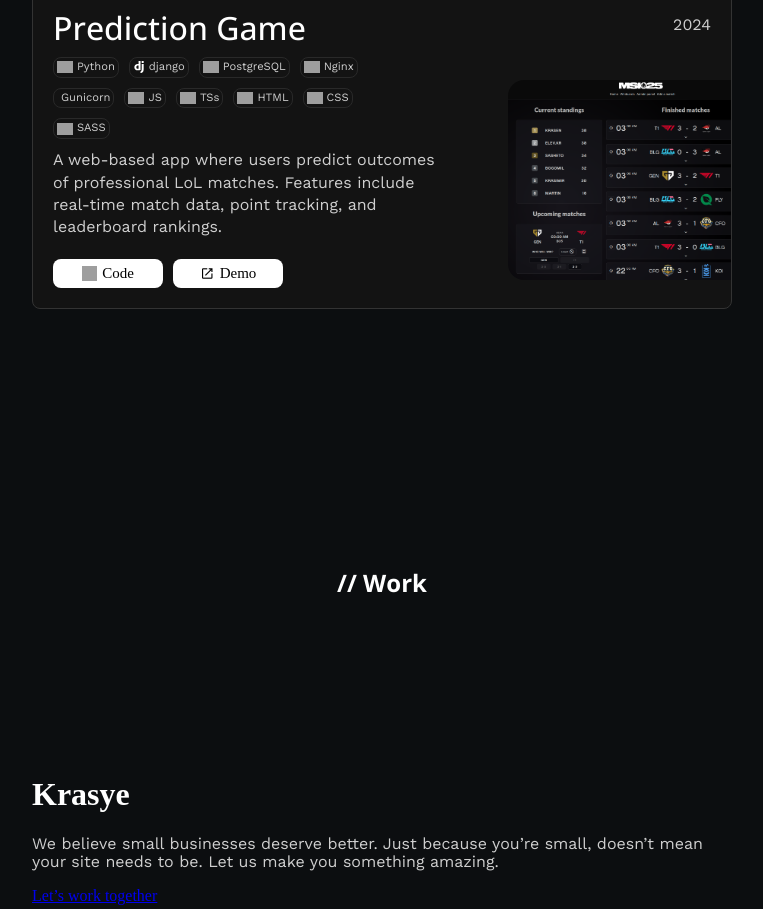
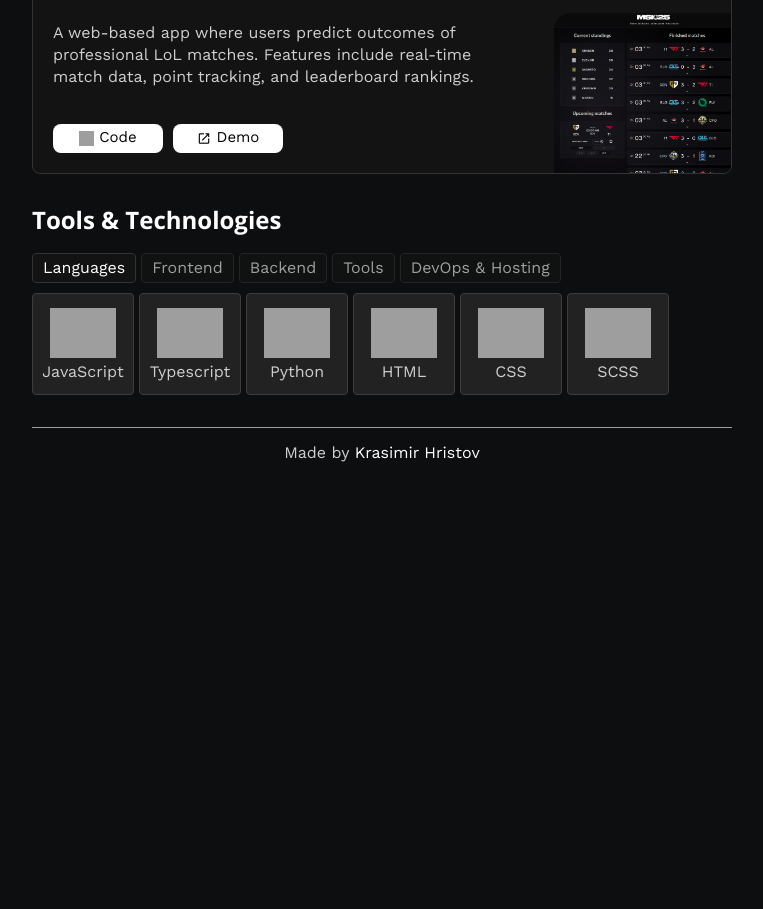
Before and after one commit to krasimir-hr/portfolio-website, a website: page index.html in a window 1280 px wide. Shown: the part 1192-2101 px from the top of the page, without its empty margins (258-1021 px from the left). After the commit the page ends 1671 px from the top, so only its background shows below. Drawn offline with nearby package versions, Linux system fonts and the light colour scheme; grey boxes are pictures that could not be loaded; some icons are missing.

Commit message:
Add mobile styles for homepage.

```diff
--- a/index.html
+++ b/index.html
@@ -28,8 +28,8 @@
                   <h2 class="name">Krasimir Hristov</h2>
                   <p>Full Stack Developer | Creating End-to-End Web Applications</p>
                   <div class="contact-btns">
-                     <a href="#"><i class="devicon-github-original"></i></a>
-                     <a href="#"><i class="devicon-linkedin-plain"></i></a>
+                     <a href="https://github.com/krasimir-hr" target="_blank"><i class="devicon-github-original"></i></a>
+                     <a href="https://www.linkedin.com/in/krasimir-hristov-7613a7279/" target="_blank"><i class="devicon-linkedin-plain"></i></a>
                      <a href="#"
                         ><span class="material-symbols-outlined" style="font-variation-settings: 'FILL' 1"> mail </span>
                      </a>
@@ -45,12 +45,13 @@
                      <button><span class="material-symbols-outlined"> bedtime </span></button>
                   </div>
                </div>
-               <img class="picture" src="images/faceshot.png" alt="">
+               <img class="picture" src="images/faceshot.png" alt="" />
             </div>
          </section>
          <main>
             <section id="about">
                <div class="container">
+                  <h2>About me</h2>
                   <p>
                      I’m a web developer with a lifelong passion for building things on the web. Ever since I first
                      started exploring how websites worked, I’ve been fascinated by the possibilities—how ideas can take
@@ -77,6 +78,7 @@
             <section id="projects">
                <div class="container">
                   <h2>Projects</h2>
+                  <div class="works">
                      <div class="work">
                         <div class="work--info">
                            <h2>Judo Center Kano</h2>
@@ -103,9 +105,9 @@
                               </ul>
                            </div>
                            <p class="description">
-                           A responsive and modern website designed for a local judo club. It features event schedules,
-                           class information and membership info. Built with user experience in mind, the site makes it
-                           easy for new members to join and stay informed.
+                              A responsive and modern website designed for a local judo club. It features event
+                              schedules, class information and membership info. Built with user experience in mind, the
+                              site makes it easy for new members to join and stay informed.
                            </p>
                            <div class="btns">
                               <a href="#">
@@ -213,173 +215,172 @@
                         <div class="website-img" id="prediction"></div>
                         <p class="year">2024</p>
                      </div>
-
-                  <!-- <div class="tech-stacks">
-                     <ul>
+                  </div>
+               </div>
+            </section>
+            <section id="technologies">
+               <div class="container">
+                  <h2>Tools & Technologies</h2>
+                  <ul class="tech-categories">
+                     <li id="languages-btn" class="active">Languages</li>
+                     <li id="frontend-btn">Frontend</li>
+                     <li id="backend-btn">Backend</li>
+                     <li id="tools-btn">Tools</li>
+                     <li id="devops-btn">DevOps & Hosting</li>
+                  </ul>
+                  <ul class="category-items active" id="languages">
                      <li>
                         <img
                            src="https://cdn.jsdelivr.net/gh/devicons/devicon@latest/icons/javascript/javascript-original.svg"
                         />
-                           <p>JavaScript</p>
+                        <span>JavaScript</span>
                      </li>
                      <li>
                         <img
                            src="https://cdn.jsdelivr.net/gh/devicons/devicon@latest/icons/typescript/typescript-original.svg"
                         />
-                           <p>Typescript</p>
+                        <span>Typescript</span>
                      </li>
                      <li>
                         <img
-                              src="https://cdn.jsdelivr.net/gh/devicons/devicon@latest/icons/react/react-original.svg"
+                           src="https://cdn.jsdelivr.net/gh/devicons/devicon@latest/icons/python/python-original.svg"
                         />
-                           <p>React</p>
+                        <span>Python</span>
                      </li>
                      <li>
-                           <img
-                              src="https://cdn.jsdelivr.net/gh/devicons/devicon@latest/icons/html5/html5-original.svg"
-                           />
-                           <p>HTML</p>
+                        <img src="https://cdn.jsdelivr.net/gh/devicons/devicon@latest/icons/html5/html5-original.svg" />
+                        <span>HTML</span>
                      </li>
                      <li>
-                           <img
-                              src="https://cdn.jsdelivr.net/gh/devicons/devicon@latest/icons/css3/css3-original.svg"
-                           />
-                           <p>CSS</p>
+                        <img src="https://cdn.jsdelivr.net/gh/devicons/devicon@latest/icons/css3/css3-original.svg" />
+                        <span>CSS</span>
                      </li>
                      <li>
-                           <img
-                              src="https://cdn.jsdelivr.net/gh/devicons/devicon@latest/icons/sass/sass-original.svg"
-                           />
-                           <p>SCSS</p>
+                        <img src="https://cdn.jsdelivr.net/gh/devicons/devicon@latest/icons/sass/sass-original.svg" />
+                        <span>SCSS</span>
+                     </li>
+                  </ul>
+                  <ul class="category-items" id="frontend">
+                     <li>
+                        <img src="https://cdn.jsdelivr.net/gh/devicons/devicon@latest/icons/react/react-original.svg" />
+                        <span>React</span>
                      </li>
                      <li>
                         <img
                            src="https://cdn.jsdelivr.net/gh/devicons/devicon@latest/icons/tailwindcss/tailwindcss-original.svg"
                         />
-                           <p>Tailwind CSS</p>
+                        <span>Tailwind</span>
+                     </li>
+                  </ul>
+                  <ul class="category-items" id="backend">
+                     <li>
+                        <svg class="django" viewBox="0 0 128 128" class="django">
+                           <path
+                              d="M59.448 0h20.93v96.88c-10.737 2.04-18.62 2.855-27.181 2.855-25.551-.001-38.87-11.551-38.87-33.705 0-21.338 14.135-35.2 36.015-35.2 3.398 0 5.98.272 9.106 1.087zm0 48.765c-2.446-.815-4.485-1.086-7.067-1.086-10.6 0-16.717 6.523-16.717 17.939 0 11.145 5.845 17.26 16.582 17.26 2.309 0 4.212-.136 7.202-.542z"
+                           ></path>
+                           <path
+                              d="M113.672 32.321V80.84c0 16.717-1.224 24.735-4.893 31.666-3.398 6.661-7.883 10.873-17.124 15.494l-19.435-9.241c9.242-4.35 13.726-8.153 16.58-14 2.99-5.979 3.943-12.91 3.943-31.122V32.321zM92.742.111h20.93v21.474h-20.93z"
+                           ></path>
+                        </svg>
+                        <span>Django</span>
+                     </li>
+                     <li>
+                        <img
+                           src="https://cdn.jsdelivr.net/gh/devicons/devicon@latest/icons/djangorest/djangorest-original.svg"
+                        />
+                        <span>Django REST</span>
+                     </li>
+                     <li>
+                        <img
+                           src="https://cdn.jsdelivr.net/gh/devicons/devicon@latest/icons/express/express-original.svg"
+                        />
+                        <span>Express.js</span>
+                     </li>
+                     <li>
+                        <img
+                           src="https://cdn.jsdelivr.net/gh/devicons/devicon@latest/icons/nodejs/nodejs-original.svg"
+                        />
+                        <span>Node.js</span>
+                     </li>
+                     <li>
+                        <img
+                           src="https://cdn.jsdelivr.net/gh/devicons/devicon@latest/icons/postgresql/postgresql-original.svg"
+                        />
+                        <span>PostgreSQL</span>
+                     </li>
+                  </ul>
+                  <ul class="category-items" id="tools">
+                     <li>
+                        <img src="https://cdn.jsdelivr.net/gh/devicons/devicon@latest/icons/git/git-original.svg" />
+                        <span>Git</span>
+                     </li>
+                     <li>
+                        <img
+                           src="https://cdn.jsdelivr.net/gh/devicons/devicon@latest/icons/npm/npm-original-wordmark.svg"
+                        />
+                        <span>npm</span>
+                     </li>
+                     <li>
+                        <img
+                           src="https://cdn.jsdelivr.net/gh/devicons/devicon@latest/icons/postman/postman-original.svg"
+                        />
+                        <span>Postman</span>
                      </li>
                      <li>
                         <img
                            src="https://cdn.jsdelivr.net/gh/devicons/devicon@latest/icons/webpack/webpack-original.svg"
                         />
-                           <p>Webpack</p>
+                        <span>Webpack</span>
                      </li>
                      <li>
-                           <img
-                              src="https://cdn.jsdelivr.net/gh/devicons/devicon@latest/icons/vite/vite-original.svg"
-                           />
-                           <p>Vite</p>
+                        <img src="https://cdn.jsdelivr.net/gh/devicons/devicon@latest/icons/vite/vite-original.svg" />
+                        <span>Vite</span>
                      </li>
-                        <li>
-                           <img
-                              src="https://cdn.jsdelivr.net/gh/devicons/devicon@latest/icons/python/python-original.svg"
-                           />
-                           <p>Python</p>
-                        </li>
-                        <li>
-                           <img
-                              src="https://cdn.jsdelivr.net/gh/devicons/devicon@latest/icons/django/django-plain.svg"
-                           />
-                           <p>Django</p>
-                        </li>
-                        <li>
-                           <img
-                              src="https://cdn.jsdelivr.net/gh/devicons/devicon@latest/icons/djangorest/djangorest-original.svg"
-                           />
-                           <p>Django REST</p>
-                        </li>
-                        <li>
-                           <img
-                              src="https://cdn.jsdelivr.net/gh/devicons/devicon@latest/icons/express/express-original.svg"
-                           />
-                           <p>Express.js</p>
-                        </li>
-                        <li>
-                           <img
-                              src="https://cdn.jsdelivr.net/gh/devicons/devicon@latest/icons/nodejs/nodejs-original.svg"
-                           />
-                           <p>Node.js</p>
-                        </li>
-                        <li>
-                           <img
-                              src="https://cdn.jsdelivr.net/gh/devicons/devicon@latest/icons/postgresql/postgresql-original.svg"
-                           />
-                           <p>PostgreSQL</p>
-                        </li>
-                        <li>
-                           <img src="https://cdn.jsdelivr.net/gh/devicons/devicon@latest/icons/git/git-original.svg" />
-                           <p>Git</p>
-                        </li>
-
-                        <li>
-                           <img
-                              src="https://cdn.jsdelivr.net/gh/devicons/devicon@latest/icons/npm/npm-original-wordmark.svg"
-                           />
-                           <p>npm</p>
-                        </li>
-
-                        <li>
-                           <img
-                              src="https://cdn.jsdelivr.net/gh/devicons/devicon@latest/icons/postman/postman-original.svg"
-                           />
-                           <p>Postman</p>
-                        </li>
+                  </ul>
+                  <ul class="category-items" id="devops">
                      <li>
                         <img
                            src="https://cdn.jsdelivr.net/gh/devicons/devicon@latest/icons/docker/docker-original.svg"
                         />
-                           <p>Docker</p>
+                        <span>Docker</span>
                      </li>
                      <li>
-                           <img
-                              src="https://cdn.jsdelivr.net/gh/devicons/devicon@latest/icons/nginx/nginx-original.svg"
-                           />
-                           <p>Nginx</p>
+                        <img src="https://cdn.jsdelivr.net/gh/devicons/devicon@latest/icons/nginx/nginx-original.svg" />
+                        <span>Nginx</span>
                      </li>
                      <li>
                         <img src="./images/gunicorn-svgrepo-com.svg" alt="" />
-                           <p>Gunicorn</p>
+                        <span>Gunicorn</span>
                      </li>
                      <li>
                         <img
                            src="https://cdn.jsdelivr.net/gh/devicons/devicon@latest/icons/digitalocean/digitalocean-original.svg"
                         />
-                           <p>DigitalOcean</p>
+                        <span>DigitalOcean</span>
                      </li>
                      <li>
                         <img
                            src="https://cdn.jsdelivr.net/gh/devicons/devicon@latest/icons/heroku/heroku-original.svg"
                         />
-                           <p>Heroku</p>
+                        <span>Heroku</span>
                      </li>
                      <li>
                         <img
                            src="https://cdn.jsdelivr.net/gh/devicons/devicon@latest/icons/vercel/vercel-original.svg"
                         />
-                           <p>Vercel</p>
+                        <span>Vercel</span>
                      </li>
                   </ul>
-                  </div> -->
-               </div>
-            </section>
-            <section id="projects">
-               <div class="container">
-                  <h2>// Work</h2>
                </div>
             </section>
          </main>
          <footer>
             <div class="container">
-               <div class="footer-branding">
-                  <h1>Krasye</h1>
+               <div class="footer-div">
                   <p>
-                     We believe small businesses deserve better. Just because you’re small, doesn’t mean your site needs
-                     to be. Let us make you something amazing.
+                     Made by <a href="https://github.com/krasimir-hr" target="_blank">Krasimir Hristov</a>
                   </p>
-                  <a href="#" class="btn">Let’s work together</a>
                </div>
-               <div class="footer-links"></div>
-               <div class="footer-contact"></div>
             </div>
          </footer>
       </div>
--- a/scss/homepage.scss
+++ b/scss/homepage.scss
@@ -12,6 +12,8 @@ $gray: #cfcfcf;
 $container-background: #131313;
 $container-border: 1px solid #333333;
 
+$mobile: 600px;
+
 html {
    scroll-behavior: smooth;
 }
@@ -19,28 +21,37 @@ html {
 body {
    margin: 0;
    background-color: $dark;
-   color: $light;
+   font-family: $p-font-stack;
+   color: $gray;
+}
+
+ul {
+   list-style-type: none;
+   margin: 0;
+   padding: 0;
+   color: $gray;
 }
 
 .wrapper {
    display: flex;
    flex-direction: column;
    min-height: 100vh;
+   margin: 70px 0 0;
 }
 
 .container {
-   margin: 50px auto;
+   margin: 0 auto;
    padding: 0 1rem;
    max-width: 700px;
 
    h2 {
       font-family: $header-font-stack;
+      color: $light;
+   }
 }
 
-   p {
-      font-family: $p-font-stack;
-      color: $gray;
-   }
+section {
+   margin-bottom: 32px;
 }
 
 #hero {
@@ -137,18 +148,13 @@ body {
 
 #projects {
    border-radius: 20px;
-   padding: 5rem 0;
-   display: flex;
-   justify-content: center;
-
-   h2 {
-      margin: 0;
-   }
 
    .container {
+      .works {
          display: flex;
          flex-direction: column;
          gap: 30px;
+
          .work {
             position: relative;
             background-color: #131313;
@@ -161,25 +167,37 @@ body {
             overflow: hidden;
             transition: background-color 0.3s ease;
 
+            @media (max-width: $mobile) {
+            }
+
             .work--info {
-            max-width: 60%;
+               max-width: 70%;
                display: flex;
                flex-direction: column;
                justify-content: space-between;
                h2 {
-               font-size: 2rem;
+                  font-size: 1.5rem;
+                  margin: 0;
                   text-transform: none;
                   font-weight: 500;
+               }
+
+               @media (max-width: $mobile) {
+                  max-width: 100%;
                }
             }
 
             .website-img {
-            width: 40%;
-            height: 200px;
+               width: 60%;
+               height: 260px;
                background-size: cover;
-            transform: translate(60px, 70px);
+               transform: translate(40px, 120px);
                border-radius: 16px;
-            transition: transform 0.3s ease;
+               transition: transform 0.2s ease;
+
+               @media (max-width: $mobile) {
+                  display: none;
+               }
             }
 
             #kano {
@@ -235,7 +253,8 @@ body {
             &:hover {
                background-color: #1f1f1f;
                .website-img {
-               transform: rotate(-5deg) translate(30px, 90px);
+                  transform: rotate(-4deg) translate(30px, 120px);
+               }
             }
          }
       }
@@ -252,7 +271,6 @@ body {
          gap: 10px;
          padding: 0;
          margin: 0;
-         max-width: 90%;
          li {
             list-style: none;
             display: flex;
@@ -285,3 +303,76 @@ body {
       }
    }
 }
+
+#technologies {
+   .tech-categories {
+      display: flex;
+      flex-wrap: wrap;
+      gap: 5px;
+      margin-bottom: 10px;
+
+      li {
+         color: #ffffff;
+         background-color: $container-background;
+         border: $container-border;
+         padding: 5px 10px;
+         border-radius: 4px;
+         transition: opacity 0.3s ease;
+         opacity: 0.6;
+
+         &:hover {
+            opacity: 1;
+            cursor: pointer;
+         }
+
+         &.active {
+            opacity: 1;
+         }
+      }
+   }
+
+   .category-items {
+      display: none;
+      flex-wrap: wrap;
+      gap: 5px;
+
+      &.active {
+         display: flex;
+      }
+
+      li {
+         display: flex;
+         flex-direction: column;
+         justify-content: center;
+         align-items: center;
+         gap: 5px;
+         height: 100px;
+         width: 100px;
+         border-radius: 4px;
+         background-color: #222222;
+         border: 1px solid #3d3d3d;
+         img {
+            height: 50px;
+         }
+
+         .django {
+            fill: white;
+            height: 50px;
+            width: 50px;
+         }
+      }
+   }
+}
+
+.footer-div {
+   border-top: 1px solid #9e9e9e;
+   text-align: center;
+   a {
+      color: #fff;
+      text-decoration: none;
+   }
+
+   a:hover {
+      text-decoration: underline;
+   }
+}
```
Also changed, not shown: css/homepage.css, 1 other file. Lines whose indentation alone changed are shown as unchanged.
